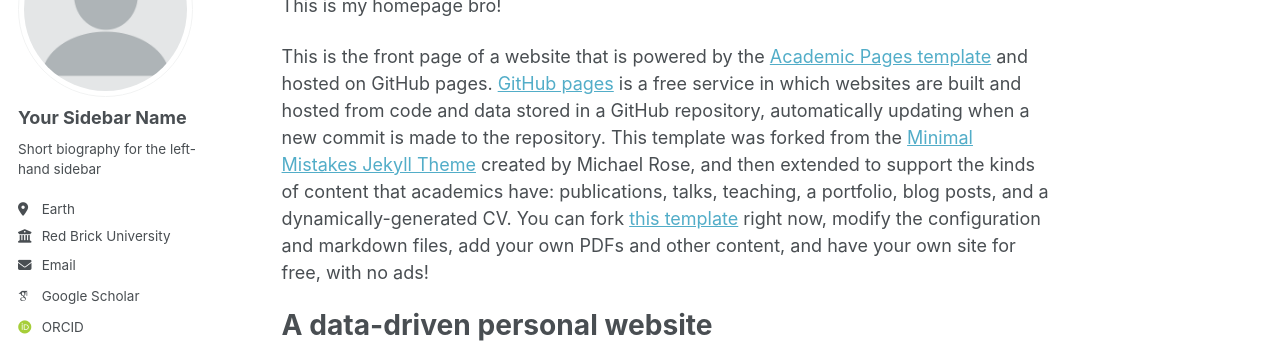
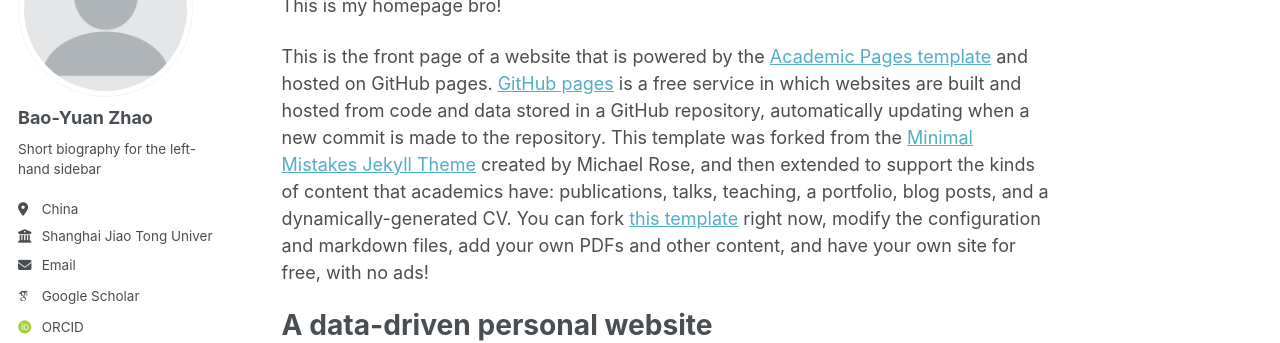
Before and after one commit to Bao-Yuan/Bao-Yuan.github.io, a Jekyll site: the page built from _pages/about.md, in a window 1280 px wide. Shown: the part 177-520 px from the top of the page. Built offline with Jekyll 4.4.1, drawn with Linux system fonts in a browser that asks for light colours; some web fonts are replaced.

Commit message:
Update _config.yml

```diff
--- a/_config.yml
+++ b/_config.yml
@@ -23,13 +23,13 @@ repository               : "academicpages/academicpages.github.io"
 author:
   # Biographic information
   avatar           : "profile.png"
-  name             : "Your Sidebar Name"
+  name             : "Bao-Yuan Zhao"
   pronouns         : # example: "she/her"
   bio              : "Short biography for the left-hand sidebar"
-  location         : "Earth"
-  employer         : "Red Brick University"
+  location         : "China"
+  employer         : "Shanghai Jiao Tong University"
   uri              : # URL
-  email            : "none@example.org"
+  email            : "zhaobaoyuan@sjtu.edu.cn"
 
   # Academic websites
   arxiv            : # URL - Update with the correct link to your profile
```
